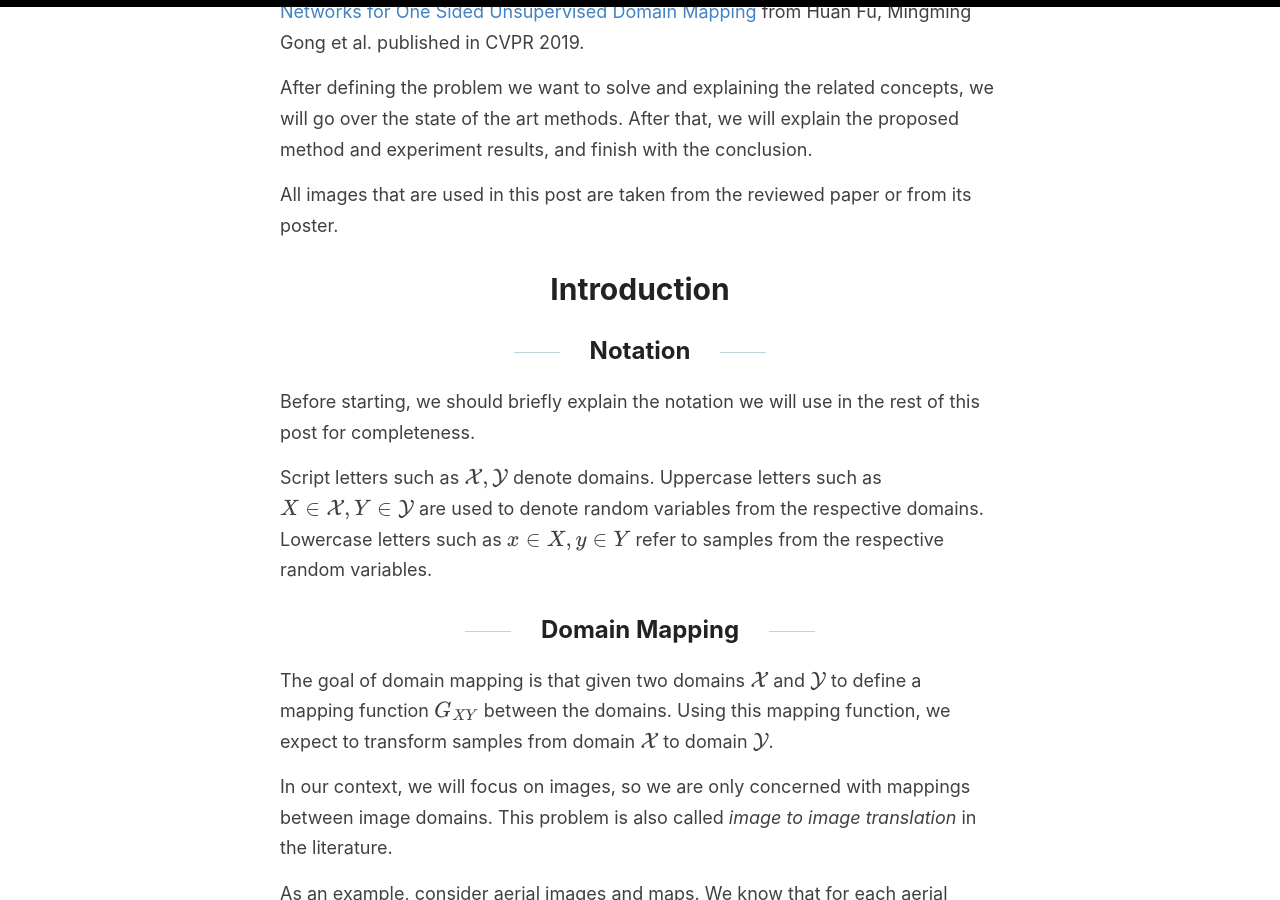
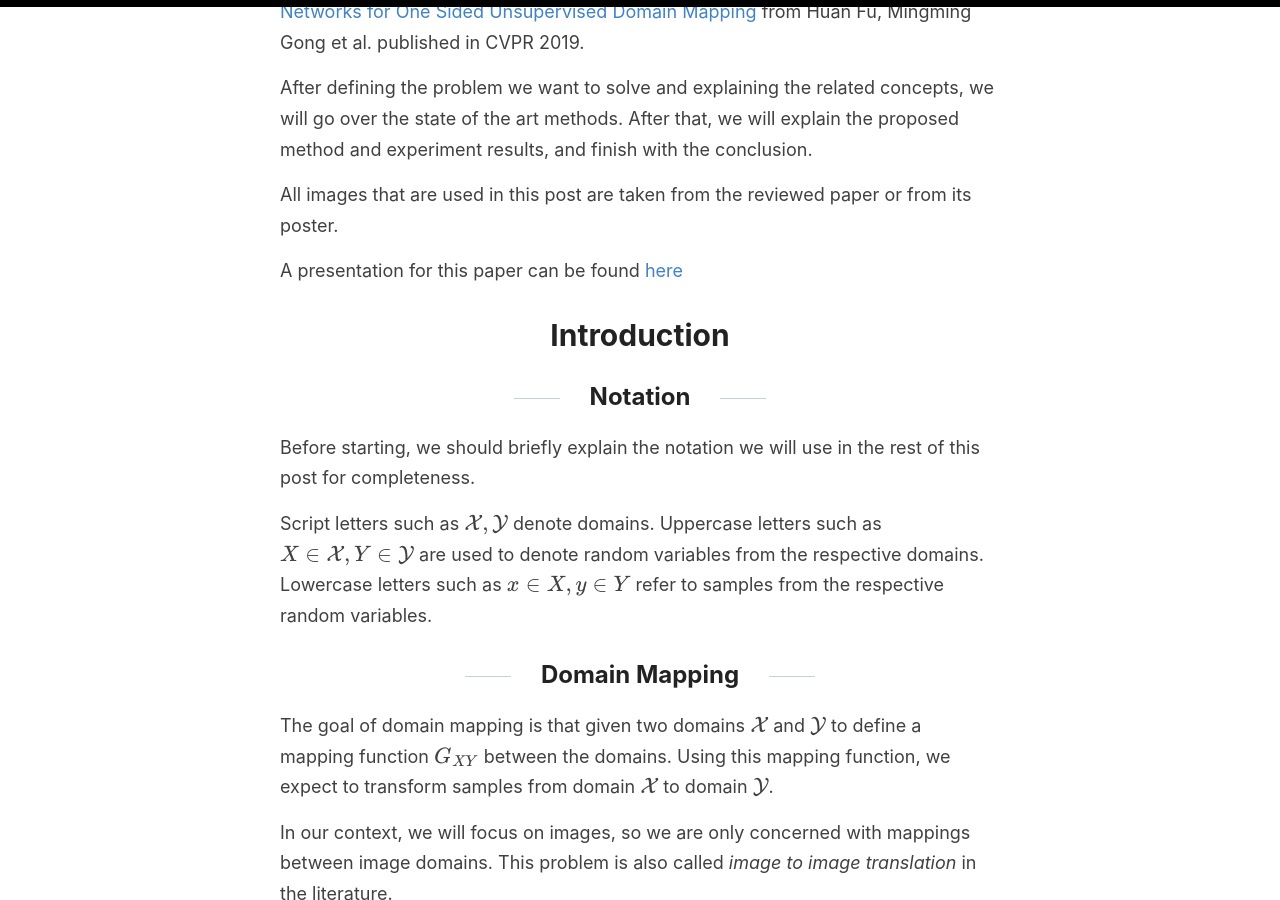
Before and after one commit to eu42/eu42.github.io, a Jekyll site: the page built from _posts/2020-01-30-gcgan-review.md, in a window 1280 px wide and 900 px high, scrolled down 358 px. Built offline with Jekyll 4.4.1, drawn with Linux system fonts in a browser that asks for light colours; formulas are drawn with MathJax 3; comment, search, counter and statistics services are not loaded.

Commit message:
Add a link to presentation

```diff
--- a/_posts/2020-01-30-gcgan-review.md
+++ b/_posts/2020-01-30-gcgan-review.md
@@ -10,6 +10,8 @@ In this post, we will review the paper [Geometry Consistent Generative Adversari
 After defining the problem we want to solve and explaining the related concepts, we will go over the state of the art methods. After that, we will explain the proposed method and experiment results, and finish with the conclusion.
 
 All images that are used in this post are taken from the reviewed paper or from its poster.
+
+A presentation for this paper can be found [here](/files/gcgan/presentation.pdf)
 
 # Introduction
 
```
Also changed, not shown: 1 other file.
